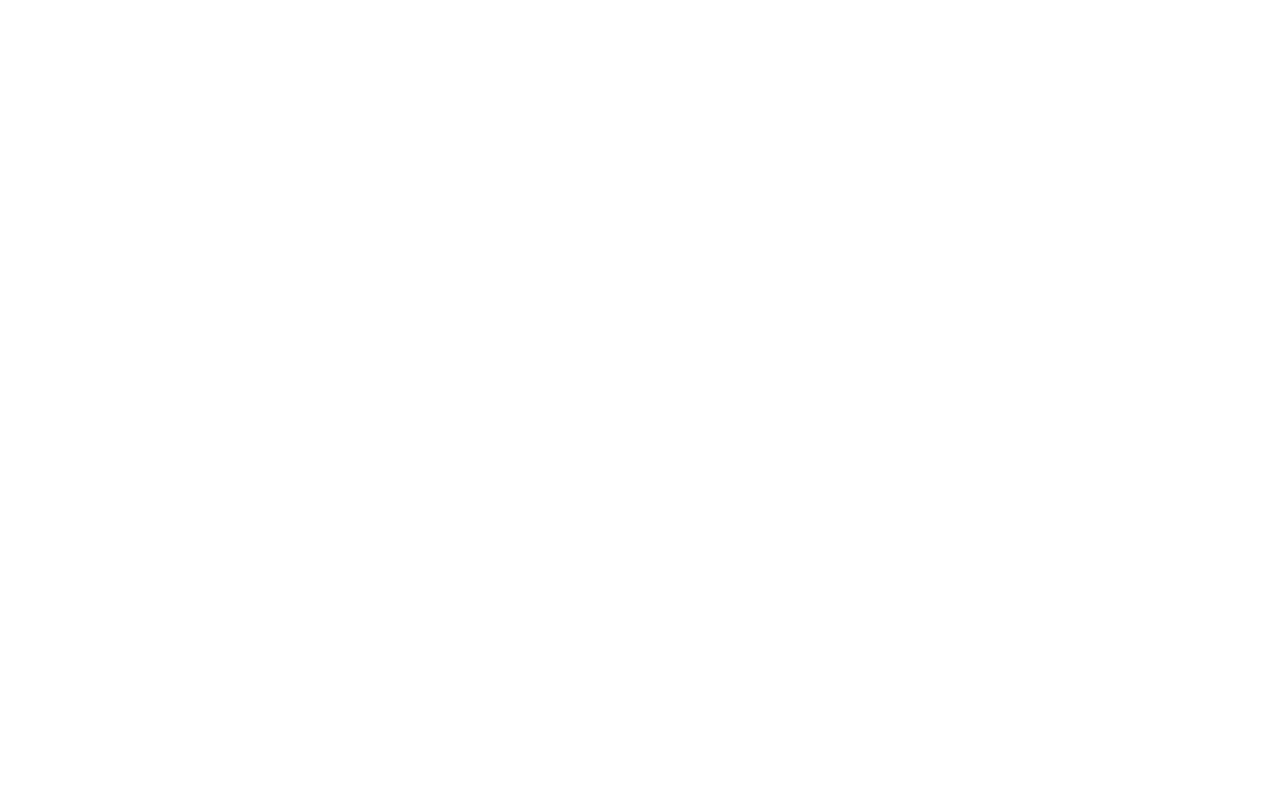
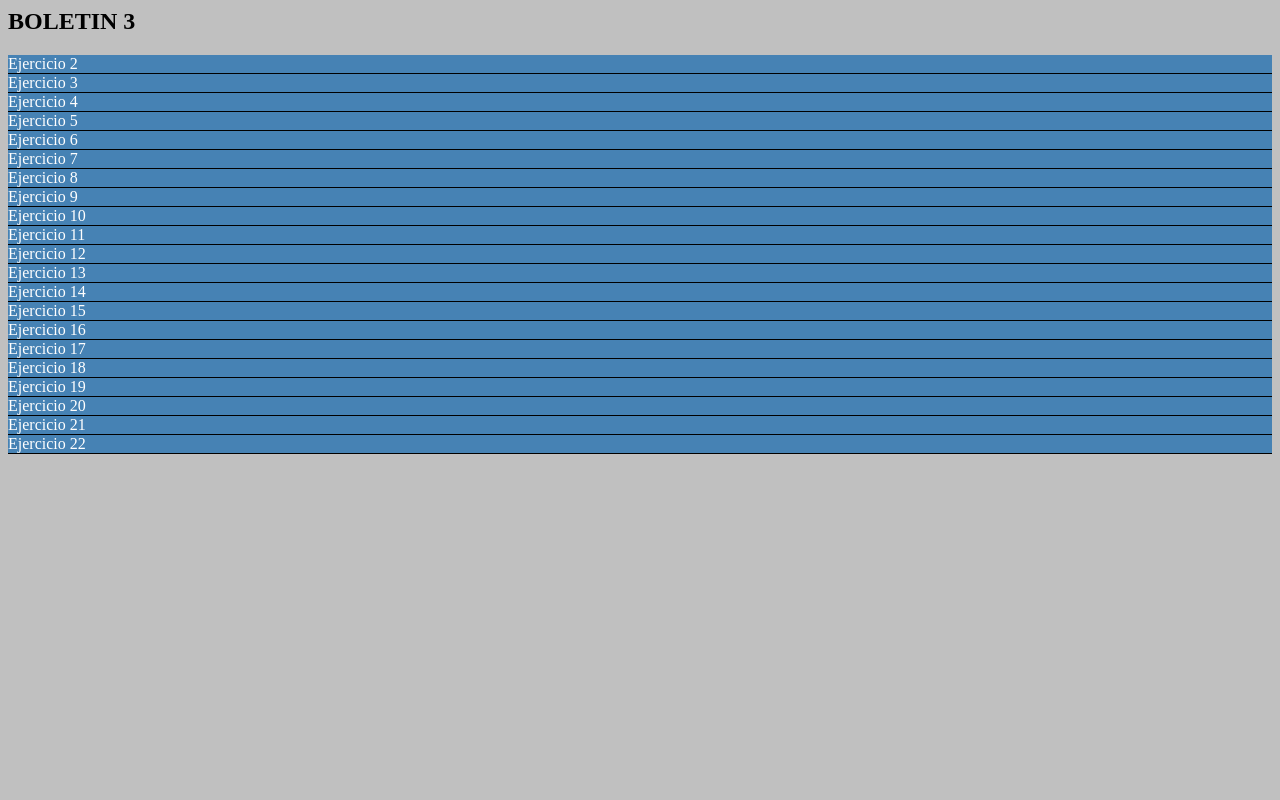
Before and after one commit to Daguilera340/Boletin3, a PHP site: page / in a window 1280 px wide. Before the commit the page is empty. Run offline with PHP 8.4, Linux system fonts and the light colour scheme.

Commit message:
Commit INDEX

```diff
--- a/Boletin3/index.php
+++ b/Boletin3/index.php
@@ -1,17 +1,110 @@
-<!DOCTYPE html>
-<!--
-To change this license header, choose License Headers in Project Properties.
-To change this template file, choose Tools | Templates
-and open the template in the editor.
--->
 <html>
-    <head>
-        <meta charset="UTF-8">
-        <title></title>
-    </head>
-    <body>
-        <?php
-        // put your code here
-        ?>
-    </body>
+
+ <head>
+  <meta charset="UTF-8">
+  <title>Índice</title>
+
+  <style>
+
+  	body{
+
+  		background-color:#C0C0C0;
+
+  	}
+
+  	div{
+  		border:1px solid black;
+  		border-collapse:collapse;
+  		text-align:center;
+  		float:left;
+  		margin: 0px 5px;
+  		width:25%;
+  		background-color:#708090;
+
+  	}
+
+  	a{
+  		display:inline-block;
+  		text-decoration:none;
+  		color:white;
+  		background-color:#4682B4;
+  		width:100%;
+  		border-bottom:1px solid black;
+
+
+  	}
+
+  	a:hover{
+
+  		color:black;
+  		background-color:#e7e7e7;
+
+  	}
+
+  	a:visited{
+
+		background-color:#008080;
+
+  	}
+  	a:visited:hover{
+
+  		background-color:#e7e7e7;
+
+  	}
+
+  </style>
+
+ </head>
+ <body>
+
+
+
+  <h2>BOLETIN 3</h2>
+
+  <a href="1.php" target="_blank">Ejercicio 2</a>
+  <br>
+  <a href="2.php" target="_blank">Ejercicio 3</a>
+  <br>
+  <a href="3.php" target="_blank">Ejercicio 4</a>
+  <br>
+  <a href="4.php" target="_blank">Ejercicio 5</a>
+  <br>
+  <a href="5.php" target="_blank">Ejercicio 6</a>
+  <br>
+  <a href="6.php" target="_blank">Ejercicio 7</a>
+  <br>
+  <a href="7.php" target="_blank">Ejercicio 8</a>
+  <br>
+  <a href="8.php" target="_blank">Ejercicio 9</a>
+  <br>
+  <a href="9.php" target="_blank">Ejercicio 10</a>
+  <br>
+  <a href="10" target="_blank">Ejercicio 11</a>
+  <br>
+  <a href="11.php" target="_blank">Ejercicio 12</a>
+  <br>
+  <a href="12.php" target="_blank">Ejercicio 13</a>
+  <br>
+  <a href="13.php" target="_blank">Ejercicio 14</a>
+  <br>
+  <a href="14.php" target="_blank">Ejercicio 15</a>
+  <br>
+  <a href="15.php" target="_blank">Ejercicio 16</a>
+  <br>
+  <a href="16.php" target="_blank">Ejercicio 17</a>
+  <br>
+  <a href="17.php" target="_blank">Ejercicio 18</a>
+  <br>
+  <a href="18.php" target="_blank">Ejercicio 19</a>
+  <br>
+  <a href="19.php" target="_blank">Ejercicio 20</a>
+  <br>
+  <a href="20.php" target="_blank">Ejercicio 21</a>
+  <br>
+  <a href="21.php" target="_blank">Ejercicio 22</a>
+
+  </div>
+
+ </body>
+
 </html>
```
